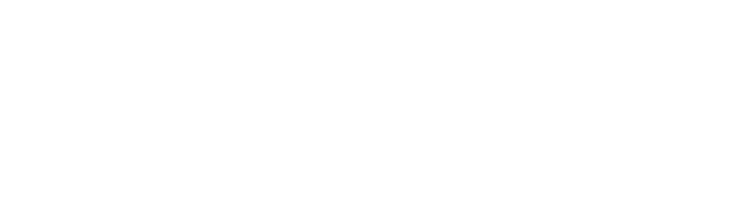
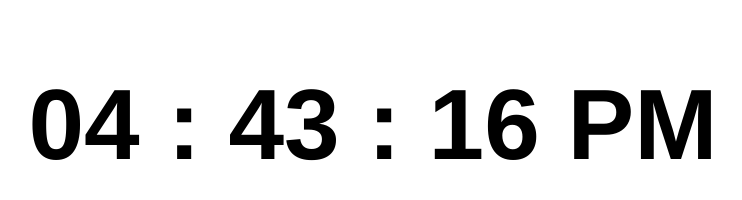
Before and after one commit to aadil124/Digital_Clock_JS, a plain HTML site: page index.html in a window 1280 px wide. Shown: the whole page, without its empty margins (267-1009 px from the left). Drawn offline with Linux system fonts and the light colour scheme.

Commit message:
inline css added

```diff
--- a/index.html
+++ b/index.html
@@ -3,12 +3,23 @@
 
 <head>
     <meta charset="UTF-8">
+    <meta http-equiv="X-UA-Compatible" content="IE=edge">
     <meta name="viewport" content="width=device-width, initial-scale=1.0">
     <title>Digital Clock</title>
 </head>
 
-<body>
+<body onload="showTime()">
+    <style>
+        h1 {
+            text-align: center;
+            color: "red";
+            font-size: 100px;
+            font-family: 'Franklin Gothic Medium', 'Arial Narrow', Arial, sans-serif;
+        }
+    </style>
 
+    <h1></h1>
+    <script src="digitalClock.js"></script>
 </body>
 
 </html>
```
